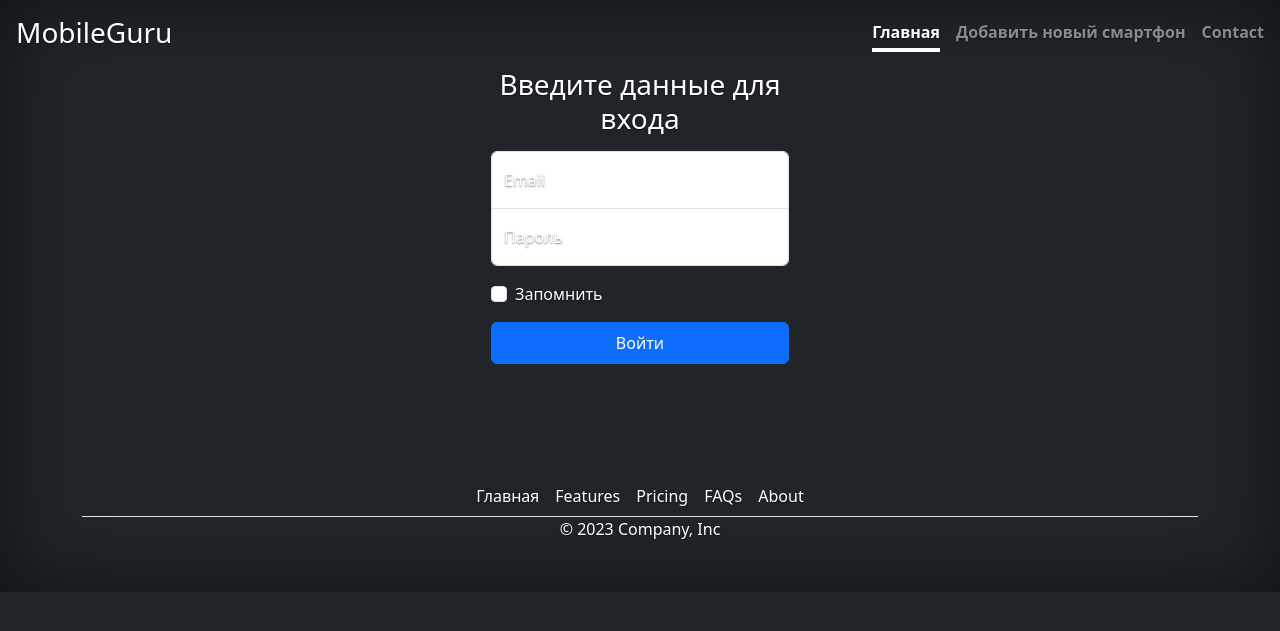
After one commit to Kirillo1/MobileGuru, a Django app: page /users/login/ in a window 1280 px wide. The commit adds this page. Shown: the top 631 px of the page. Run offline with Django 4.2, Linux system fonts and the light colour scheme; parts of the project's set-up code (start-up, migrations or seed data) failed here and were passed over.

Commit message:
login.html an styles for login page

```diff
--- /dev/null
+++ b/static/css/login.css
@@ -0,0 +1,20 @@
+.form-signin {
+  max-width: 330px;
+  padding: 1rem;
+}
+
+.form-signin .form-floating:focus-within {
+  z-index: 2;
+}
+
+.form-signin input[type="email"] {
+  margin-bottom: -1px;
+  border-bottom-right-radius: 0;
+  border-bottom-left-radius: 0;
+}
+
+.form-signin input[type="password"] {
+  margin-bottom: 10px;
+  border-top-left-radius: 0;
+  border-top-right-radius: 0;
+}
--- a/templates/base.html
+++ b/templates/base.html
@@ -11,7 +11,7 @@
   </head>
   <body class="d-flex h-100 text-center text-bg-dark">
     <div class="cover-container d-flex w-100 h-100 p-3 mx-auto flex-column">
-      <header class="mb-auto">
+      <header>
         <div>
           <h3 class="float-md-start mb-0"><a style="color: white;" href="{% url 'market:index' %}">MobileGuru</a></h3>
           <nav class="nav nav-masthead justify-content-center float-md-end">
--- /dev/null
+++ b/templates/users/login.html
@@ -0,0 +1,28 @@
+{% extends 'base.html' %}
+{% load static %}
+{% block lists %}
+  Детальная страница
+{% endblock %}
+{% block content %}
+  <main class="form-signin w-100 m-auto">
+    <form>
+      <h1 class="h3 mb-3 fw-normal">Введите данные для входа</h1>
+
+      <div class="form-floating">
+        <input type="email" class="form-control" id="floatingInput" placeholder="name@example.com" />
+        <label for="floatingInput">Email</label>
+      </div>
+      <div class="form-floating">
+        <input type="password" class="form-control" id="floatingPassword" placeholder="Password" />
+        <label for="floatingPassword">Пароль</label>
+      </div>
+
+      <div class="form-check text-start my-3">
+        <input class="form-check-input" type="checkbox" value="remember-me" id="flexCheckDefault" />
+        <label class="form-check-label" for="flexCheckDefault">Запомнить</label>
+      </div>
+      <button class="btn btn-primary w-100 py-2" type="submit">Войти</button>
+    </form>
+  </main>
+  <link rel="stylesheet" type="text/css" href="{% static 'css/login.css' %}" />
+{% endblock %}
```
